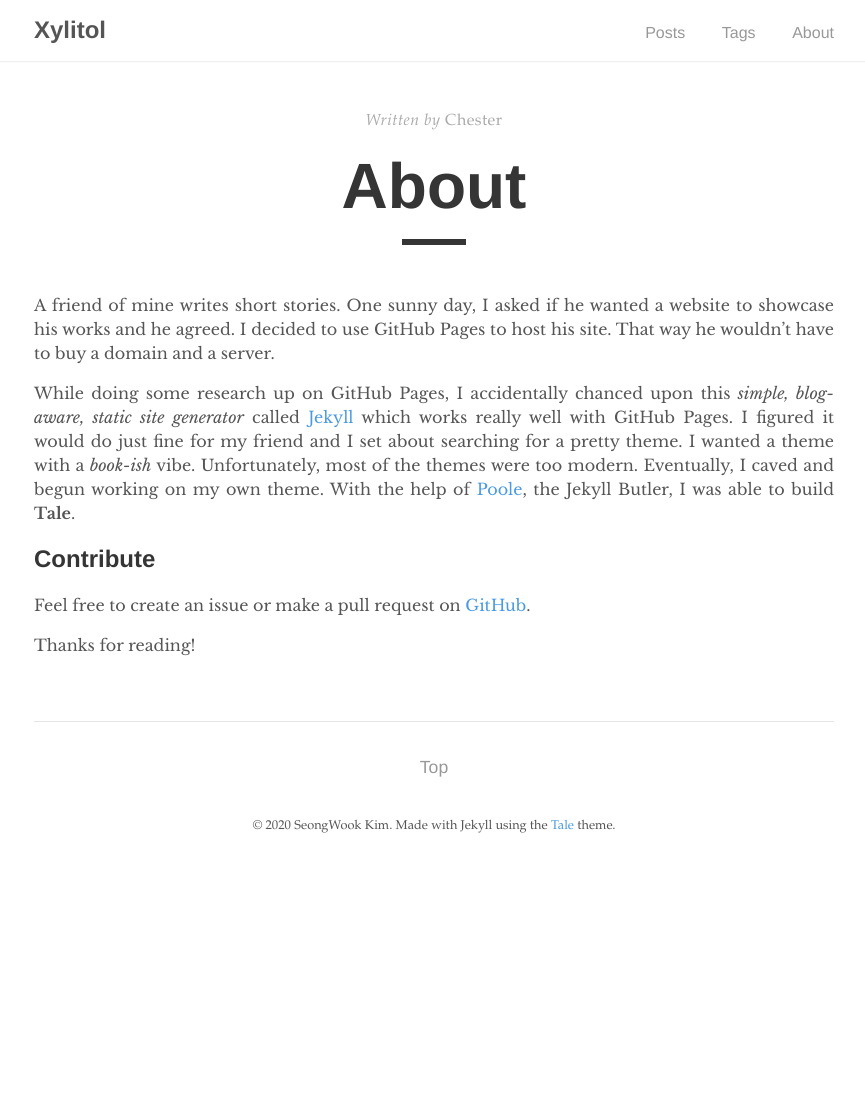
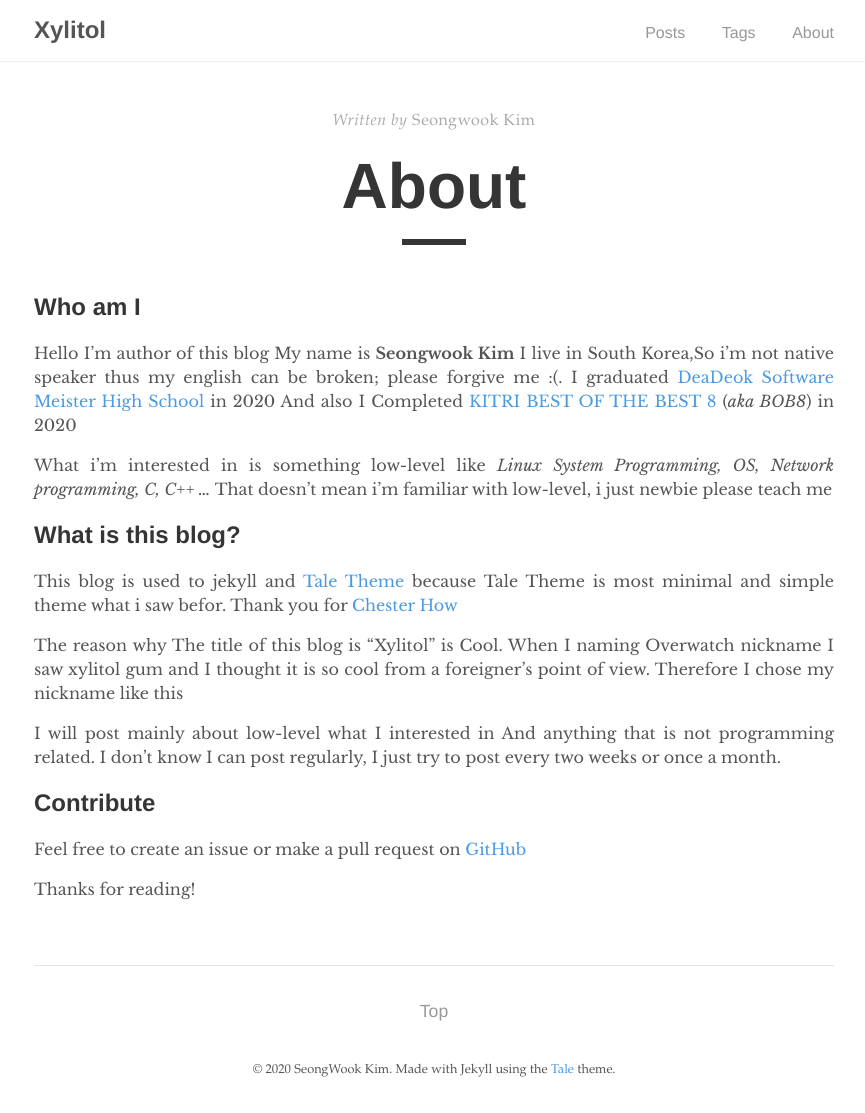
Before and after one commit to kimsos0723/kimsos0723.github.io, a Jekyll site: the page built from _pages/about.md, in a window 1280 px wide. Shown: the whole page, without its empty margins (206-1071 px from the left). Built offline with Jekyll 4.4.1, drawn with Linux system fonts in a browser that asks for light colours; before the commit the page ends 900 px from its top, so only the background shows below that.

Commit message:
add about

```diff
--- a/_pages/about.md
+++ b/_pages/about.md
@@ -1,15 +1,29 @@
 ---
 layout: post
 title: "About"
-author: "Chester"
+author: "Seongwook Kim"
 permalink: /about/
 ---
+## Who am I
+Hello I'm author of this blog My name is **Seongwook Kim**
+I live in South Korea,So i'm not native speaker thus my english can be broken; please forgive me :(.
+I graduated [DeaDeok Software Meister High School](https://dsmhs.djsch.kr) in 2020
+And also I Completed [KITRI BEST OF THE BEST 8](https://www.kitribob.kr) (*aka BOB8*) in 2020
 
-A friend of mine writes short stories. One sunny day, I asked if he wanted a website to showcase his works and he agreed. I decided to use GitHub Pages to host his site. That way he wouldn't have to buy a domain and a server.
+What i'm interested in is something low-level like *Linux System Programming, OS, Network programming, C, C++ ...*
+That doesn't mean i'm familiar with low-level, i just newbie  please teach me
 
-While doing some research up on GitHub Pages, I accidentally chanced upon this _simple, blog-aware, static site generator_ called [Jekyll](https://jekyllrb.com/) which works really well with GitHub Pages. I figured it would do just fine for my friend and I set about searching for a pretty theme. I wanted a theme with a _book-ish_ vibe. Unfortunately, most of the themes were too modern. Eventually, I caved and begun working on my own theme. With the help of [Poole](https://github.com/poole/poole), the Jekyll Butler, I was able to build **Tale**.
+## What is this blog?
+
+This blog is used to jekyll and [Tale Theme](https://github.com/chesterhow/tale) because Tale Theme is most minimal and simple theme what i saw befor.
+Thank you for [Chester How](https://github.com/chesterhow)
+
+The reason why The title of this blog is "Xylitol" is Cool. When I naming Overwatch nickname I saw xylitol gum and I thought it is so cool from a foreigner's point of view. Therefore I chose my nickname like this
+
+I will post mainly about low-level what I interested in And anything that is not programming related.
+I don't know I can post regularly, I just try to post every two weeks or once a month.
 
 ## Contribute
-Feel free to create an issue or make a pull request on [GitHub](https://github.com/chesterhow/tale).
+Feel free to create an issue or make a pull request on [GitHub](https://github.com/kimsos0723/kimsos0723.github.io)
 
 Thanks for reading!
```
